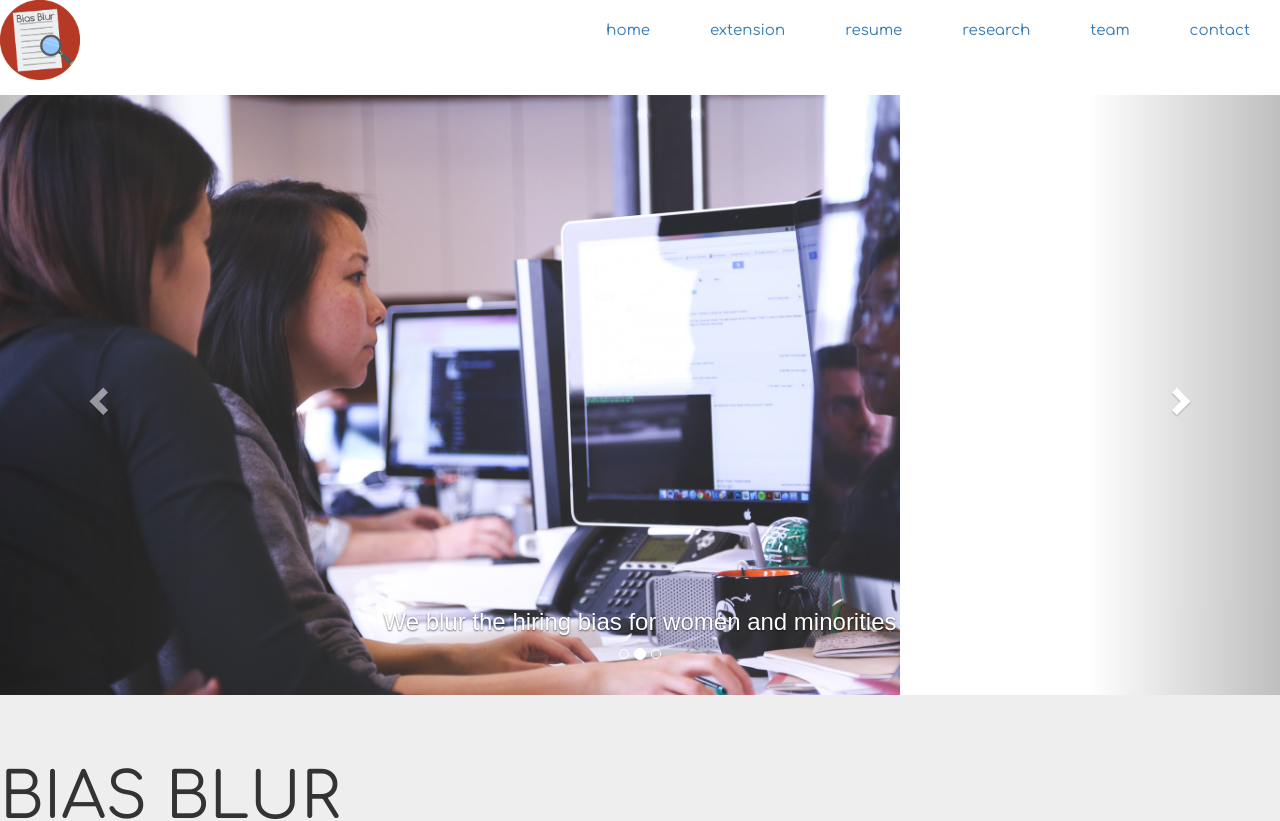
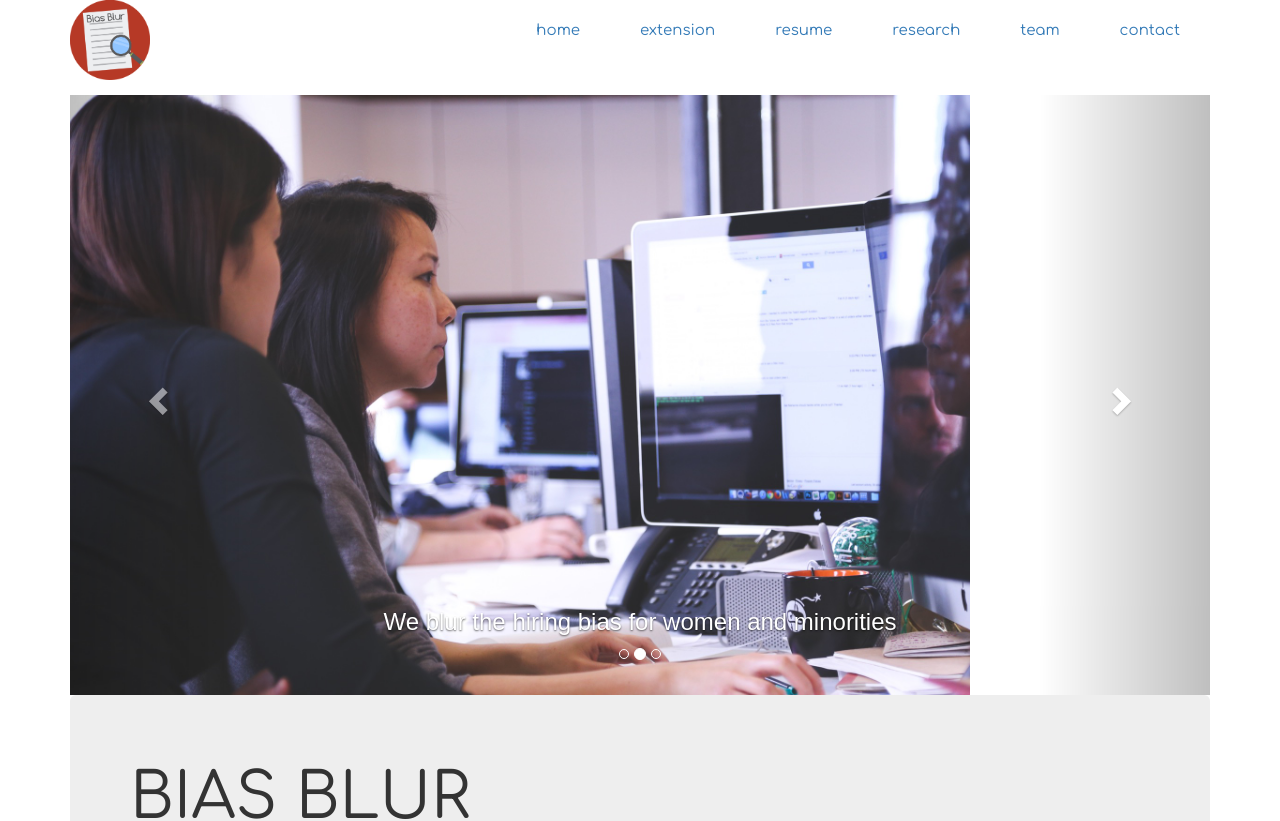
Before and after one commit to naeohmi/bias-blur, a React (Create React App) app in the folder aboutface-react/: page / in a window 1280 px wide. Shown: the top 821 px of the page. Built offline with nearby package versions, Linux system fonts and the light colour scheme.

Commit message:
container

```diff
--- a/aboutface-react/src/App.js
+++ b/aboutface-react/src/App.js
@@ -20,7 +20,7 @@ class App extends Component {
   render() {
     return (
       <BrowserRouter>
-        <div className="app-wrapper">
+        <div className="app-wrapper container">
           <Navigation />
           <Switch>
             <Route path="/" exact component={() => (<LandingPage />)} />
```
